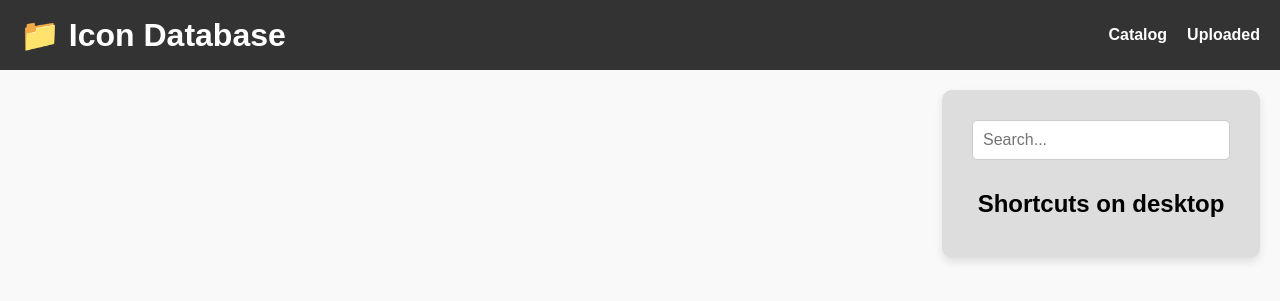
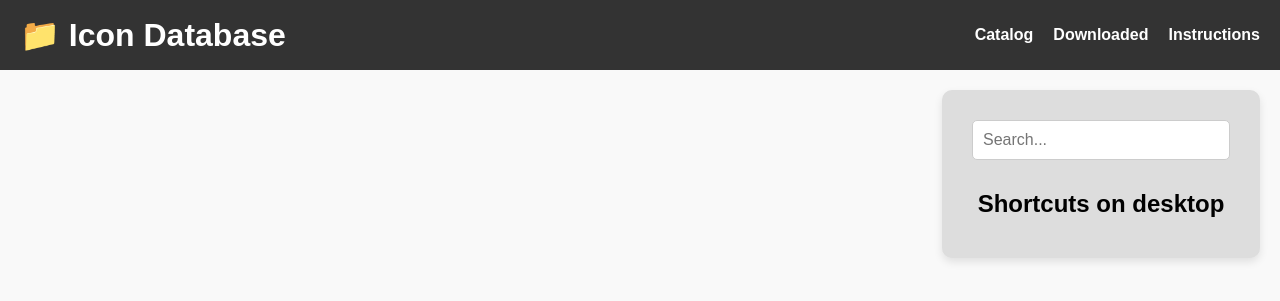
Before and after one commit to Artur-Nayman/icon_changer, a Flask app: template templates/index.html in a window 1280 px wide. Shown: the top 301 px of the page. Run offline with Flask 3, Linux system fonts and the light colour scheme; the template is opened without the code that fills it, so the values that code supplies are empty; parts of the project's set-up code (start-up, migrations or seed data) failed here and were passed over.

Commit message:
Added Instruction page

```diff
--- a/templates/index.html
+++ b/templates/index.html
@@ -157,13 +157,14 @@
 </head>
 <body>
     <!-- Navbar -->
-    <div class="navbar">
-        <h1>📁 Icon Database</h1>
-        <div class="nav-links">
-            <a href="https://artur-nayman.github.io/icon-db-wesite/" class="nav-link">Catalog</a>
-            <a href="http://127.0.0.1:5000" class="nav-link">Uploaded</a>
-        </div>
+  <div class="navbar">
+    <h1>📁 Icon Database</h1>
+    <div class="nav-links">
+      <a href="https://artur-nayman.github.io/icon-db-wesite/" class="nav-link">Catalog</a>
+      <a href="http://127.0.0.1:5000" class="nav-link">Downloaded</a>
+      <a href="https://artur-nayman.github.io/icon-db-wesite/instruction" class="nav-link">Instructions</a>
     </div>
+  </div>
 
     <!-- Main container -->
     <div class="main-container">
```
